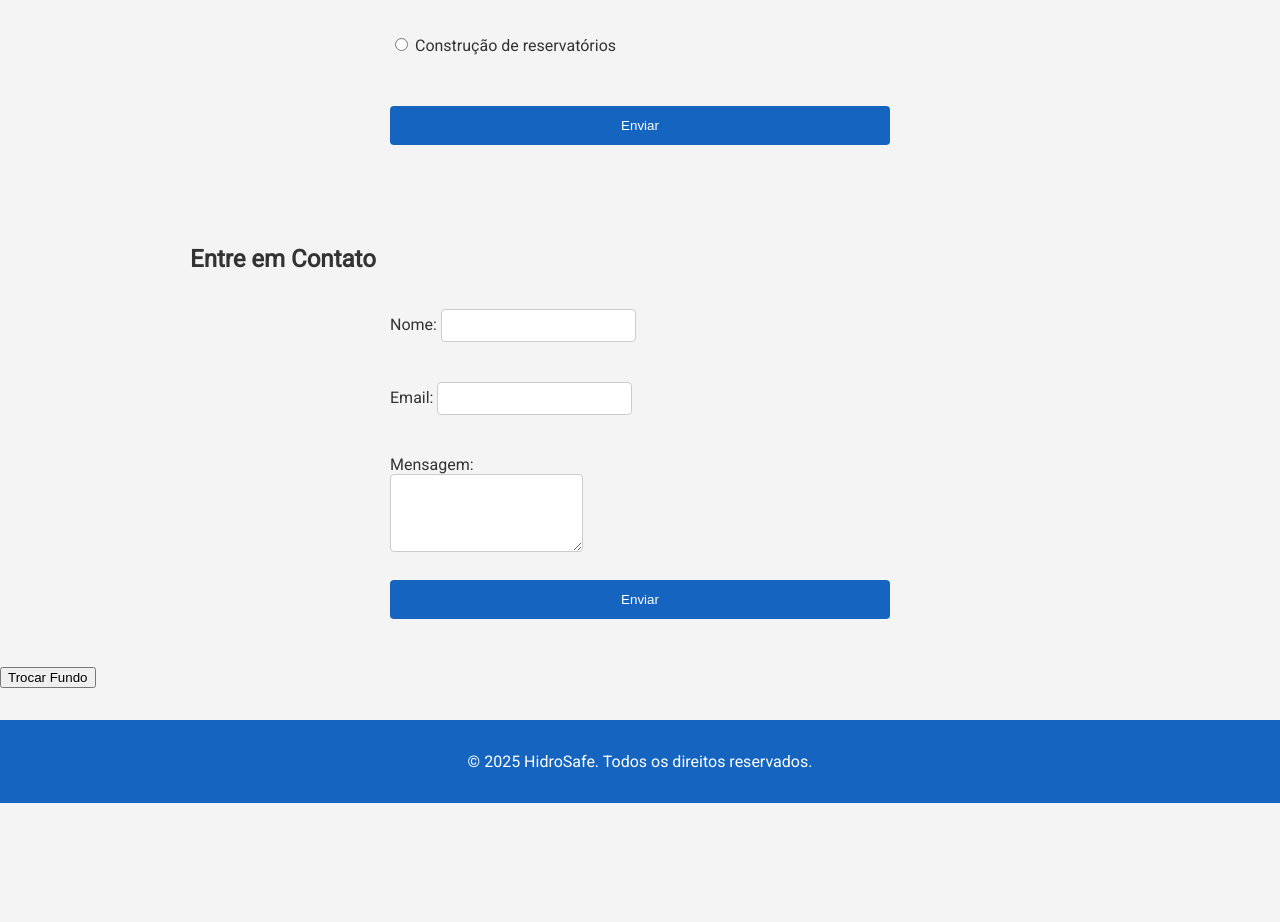
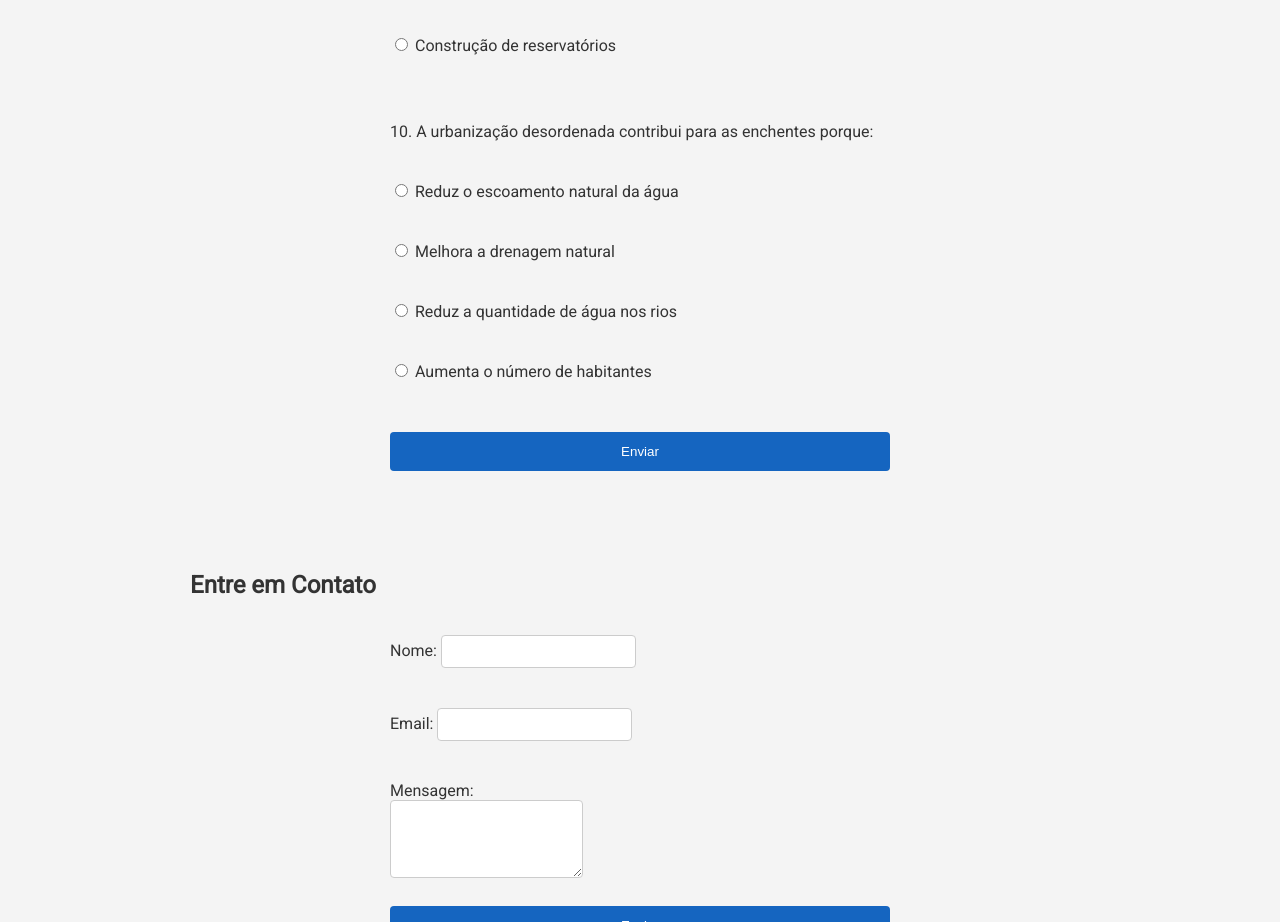
Before and after one commit to Gusthavo-Melo/GS-Web-Dev, a plain HTML site: page index.html in a window 1280 px wide. Shown: the part 5280-6202 px from the top of the page. Before the commit the page ends 6083 px from the top, so only its background shows below. Drawn offline with Linux system fonts and the light colour scheme.

Commit message:
Finalização do quiz

```diff
--- a/index.html
+++ b/index.html
@@ -152,6 +152,12 @@
         <p><input type="radio" name="q9" value="c"> Descarte irregular de lixo em bueiros</p>
         <p><input type="radio" name="q9" value="d"> Construção de reservatórios</p><br/>
 
+        <p>10. A urbanização desordenada contribui para as enchentes porque:</p>
+        <p><input type="radio" name="q10" value="a"> Reduz o escoamento natural da água</p>
+        <p><input type="radio" name="q10" value="b"> Melhora a drenagem natural</p>
+        <p><input type="radio" name="q10" value="c"> Reduz a quantidade de água nos rios</p>
+        <p><input type="radio" name="q10" value="d"> Aumenta o número de habitantes</p><br/>
+
         <button type="submit">Enviar</button>
     </form>
     <p id="resultado"></p>
--- a/script.js
+++ b/script.js
@@ -73,7 +73,7 @@ document.getElementById("form-contato").addEventListener("submit", function(even
      // Quiz
     document.getElementById("quiz_form").addEventListener("submit", function(event) {
         event.preventDefault();
-        const respostas = { q1: "b", q2: "a", q3: "c", q4: "c", q5: "d", q6: "c", q7: "b", q8: "a", q9: "c"};
+        const respostas = { q1: "b", q2: "a", q3: "c", q4: "c", q5: "d", q6: "c", q7: "b", q8: "a", q9: "c", q10: "a"};
         let acertos = 0;
         for (let i in respostas) {
             const respostaUsuario = document.querySelector(`input[name="${i}"]:checked`);
```
